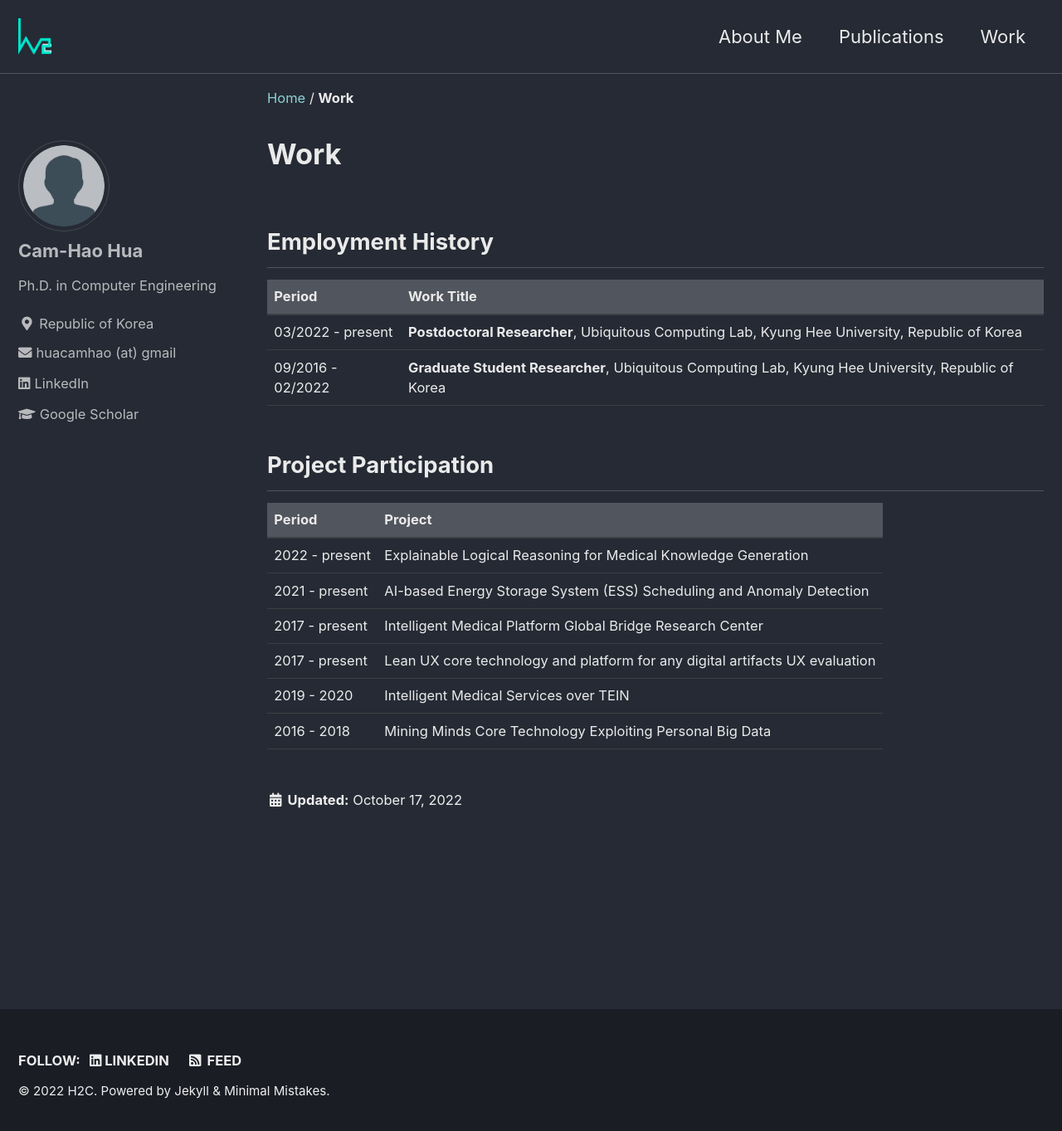
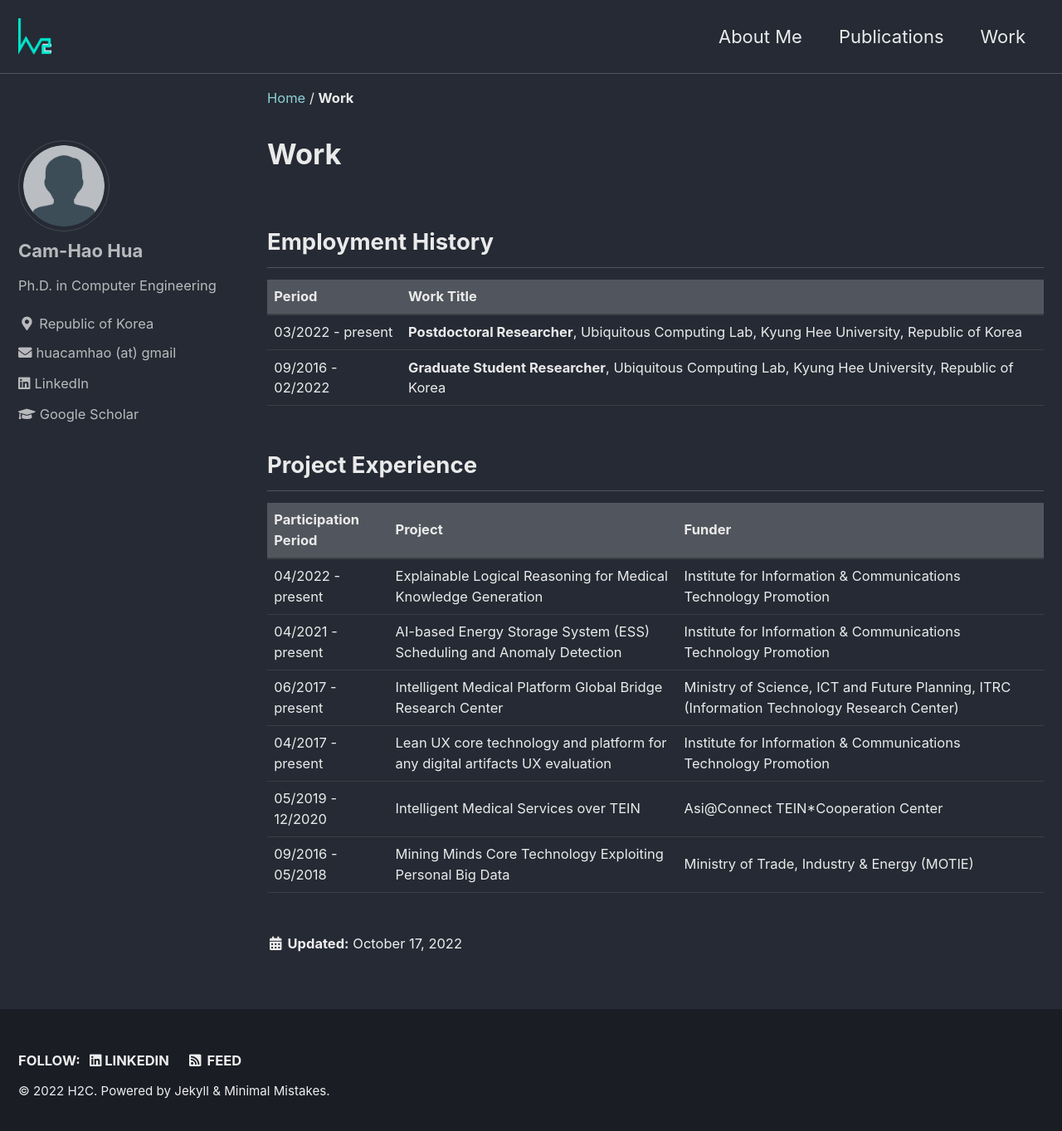
Before and after one commit to camhao168/camhao168.github.io, a Jekyll site: the page built from _pages/work.md, in a window 1280 px wide and 1371 px high. Shown: the top 1363 px of the window at 83% size. Built offline with Jekyll 4.4.1, drawn with Linux system fonts in a browser that asks for light colours; cached includes are drawn as plain includes.

Commit message:
Update work.md

```diff
--- a/_pages/work.md
+++ b/_pages/work.md
@@ -14,13 +14,13 @@ date: 2022-10-17T12:58:00+00:00
 | 03/2022 - present | **Postdoctoral Researcher**, Ubiquitous Computing Lab, Kyung Hee University, Republic of Korea     |
 | 09/2016 - 02/2022 | **Graduate Student Researcher**, Ubiquitous Computing Lab, Kyung Hee University, Republic of Korea |
 
-## Project Participation
+## Project Experience
 
-| Period          | Project                                                                       |
-| ----------------| ------------------------------------------------------------------------------|
-| 2022 - present  | Explainable Logical Reasoning for Medical Knowledge Generation                |
-| 2021 - present  | AI-based Energy Storage System (ESS) Scheduling and Anomaly Detection         |
-| 2017 - present  | Intelligent Medical Platform Global Bridge Research Center                    |
-| 2017 - present  | Lean UX core technology and platform for any digital artifacts UX evaluation  |
-| 2019 - 2020     | Intelligent Medical Services over TEIN                                        |
-| 2016 - 2018     | Mining Minds Core Technology Exploiting Personal Big Data                     |
+| Participation Period          | Project                                                                       | Funder
+| ------------------------------| ------------------------------------------------------------------------------|
+| 04/2022 - present             | Explainable Logical Reasoning for Medical Knowledge Generation                | Institute for Information & Communications Technology Promotion |
+| 04/2021 - present             | AI-based Energy Storage System (ESS) Scheduling and Anomaly Detection         | Institute for Information & Communications Technology Promotion |
+| 06/2017 - present             | Intelligent Medical Platform Global Bridge Research Center                    | Ministry of Science, ICT and Future Planning, ITRC (Information Technology Research Center) |
+| 04/2017 - present             | Lean UX core technology and platform for any digital artifacts UX evaluation  | Institute for Information & Communications Technology Promotion |
+| 05/2019 - 12/2020             | Intelligent Medical Services over TEIN                                        | Asi@Connect TEIN\*Cooperation Center |
+| 09/2016 - 05/2018             | Mining Minds Core Technology Exploiting Personal Big Data                     | Ministry of Trade, Industry & Energy (MOTIE) |
```
